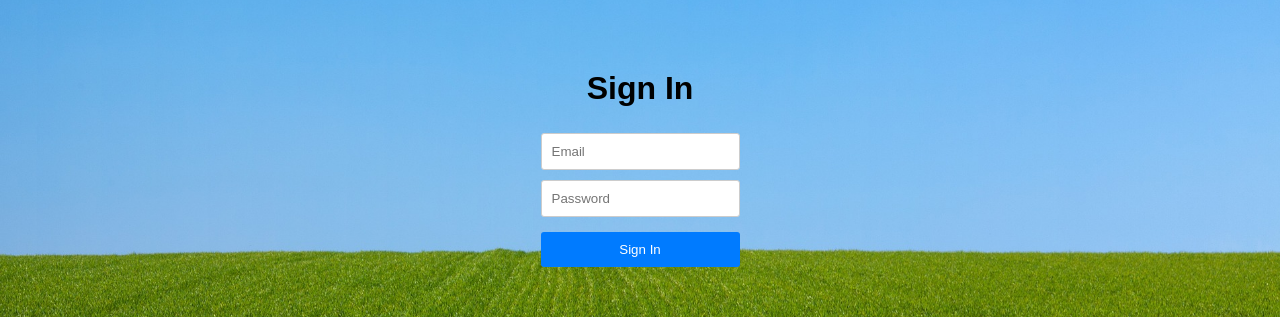
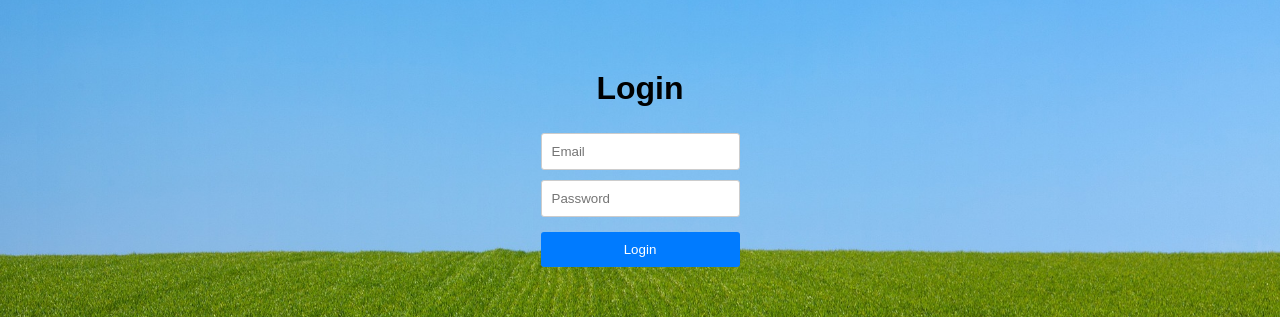
Before and after one commit to WSU-4110/LearningManagementSystem, a React (Create React App) app in the folder frontend/: page /signin in a window 1280 px wide. Shown: the part 297-614 px from the top of the page. Built offline with nearby package versions, Linux system fonts and the light colour scheme.

Commit message:
Rename sign in title to login

```diff
--- a/frontend/src/components/signin.component.js
+++ b/frontend/src/components/signin.component.js
@@ -25,7 +25,7 @@ export default function Signin() {
     };
     return (
         <div>
-        <h1>Sign In</h1>
+        <h1>Login</h1>
             <form>
                 <div>
                     <input
@@ -44,7 +44,7 @@ export default function Signin() {
                     />
                 </div>
                 <button type="button" onClick={handleSignin}>
-                Sign In
+                Login
                 </button>
             </form>
         </div>
```
